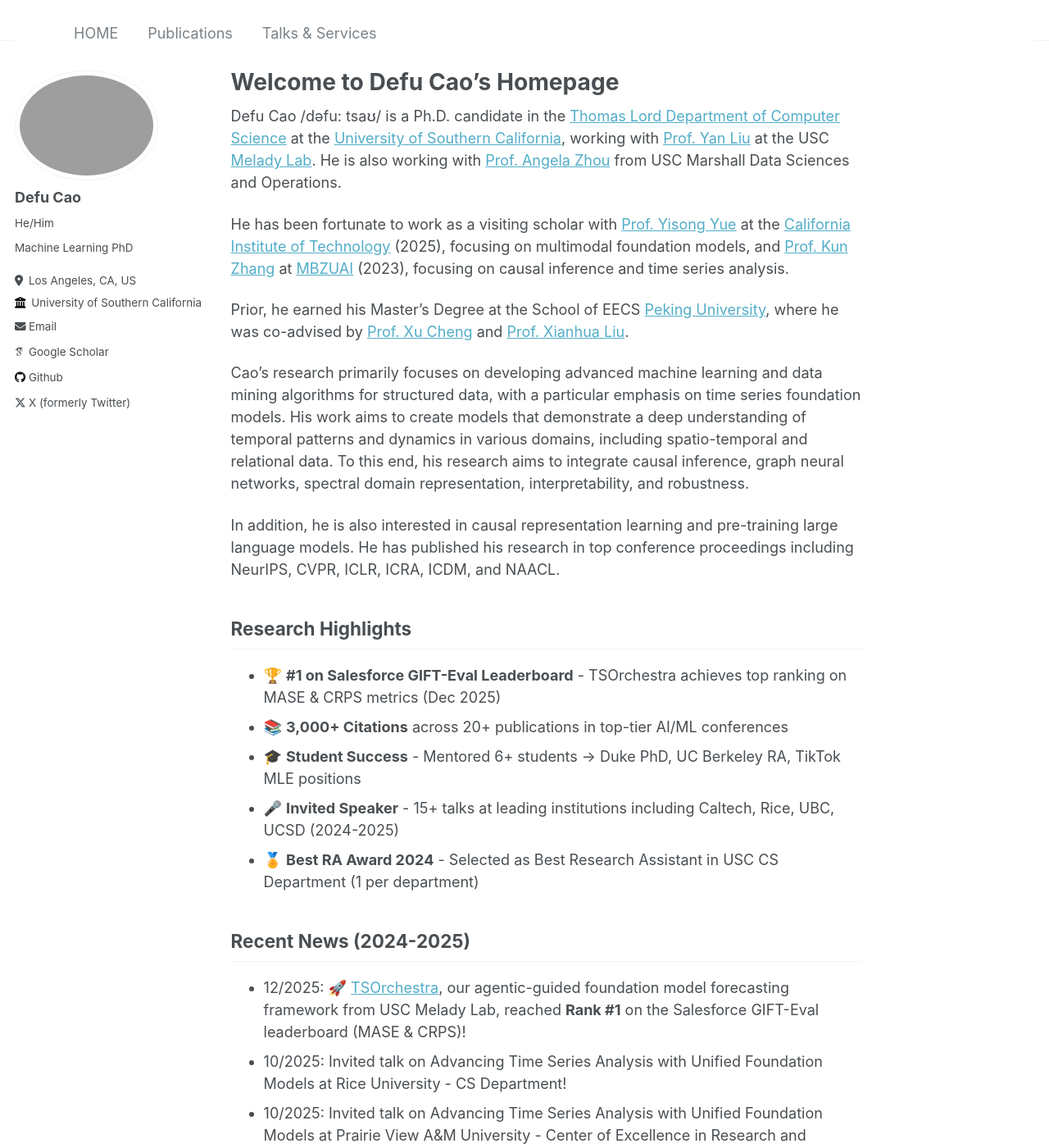
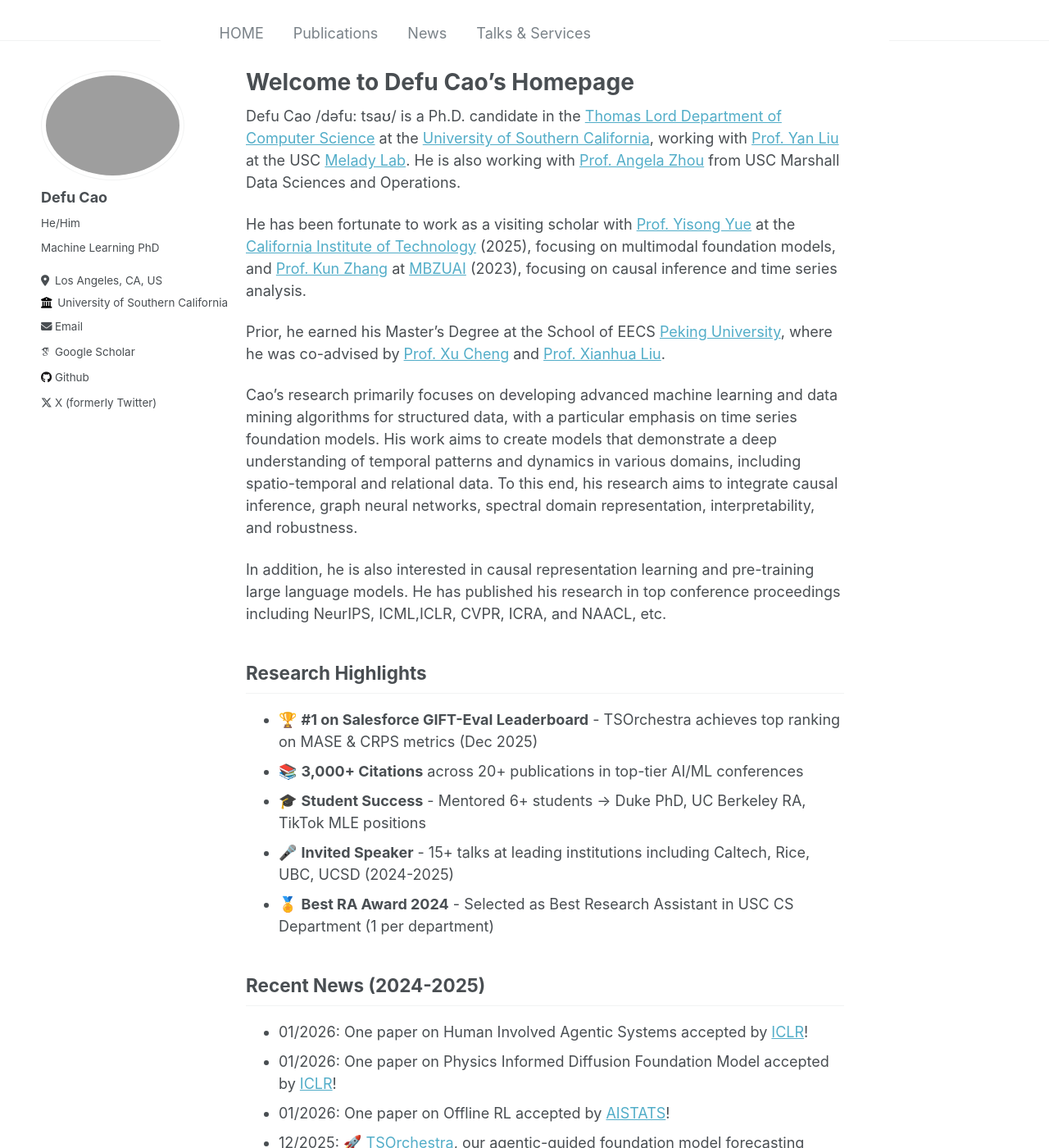
Before and after one commit to idevede/idevede.github.io, a Jekyll site: the page built from _pages/about.md, in a window 1280 px wide and 1400 px high. Shown: the whole window at 82% size. Built offline with Jekyll 4.4.1, drawn with Linux system fonts in a browser that asks for light colours; some web fonts are replaced; comment, search, counter and statistics services are not loaded; some of the changed text lies outside the part shown.

Commit message:
add news in 2026

```diff
--- a/_data/navigation.yml
+++ b/_data/navigation.yml
@@ -7,6 +7,9 @@ main:
 
   - title: "Publications"
     url: /publications/
+
+  - title: "News"
+    url: /news/
 
   - title: "Talks & Services"
     url: /talks/
--- a/_pages/about.md
+++ b/_pages/about.md
@@ -15,7 +15,7 @@ Prior, he earned his Master's Degree at the School of EECS [Peking University](h
 
 Cao's research primarily focuses on developing advanced machine learning and data mining algorithms for structured data, with a particular emphasis on time series foundation models. His work aims to create models that demonstrate a deep understanding of temporal patterns and dynamics in various domains, including spatio-temporal and relational data. To this end, his research aims to integrate causal inference, graph neural networks, spectral domain representation, interpretability, and robustness.
 
-In addition, he is also interested in causal representation learning and pre-training large language models. He has published his research in top conference proceedings including NeurIPS, CVPR, ICLR, ICRA, ICDM, and NAACL.
+In addition, he is also interested in causal representation learning and pre-training large language models. He has published his research in top conference proceedings including NeurIPS, ICML,ICLR, CVPR, ICRA, and NAACL, etc.
 
 ## Research Highlights
 
@@ -27,12 +27,18 @@ In addition, he is also interested in causal representation learning and pre-tra
 
 ## Recent News (2024-2025)
 
+- 01/2026: One paper on Human Involved Agentic Systems  accepted by [ICLR](https://iclr.cc/)!
+- 01/2026: One paper on Physics Informed Diffusion Foundation Model accepted by [ICLR](https://iclr.cc/)!
+- 01/2026: One paper on Offline RL accepted by [AISTATS](https://aistats.org/aistats2026/)!
 - 12/2025: 🚀 [TSOrchestra](https://x.com/caodefu_dove/status/2002102494948966812?s=20), our agentic-guided foundation model forecasting framework from USC Melady Lab, reached **Rank #1** on the Salesforce GIFT-Eval leaderboard (MASE & CRPS)!
 - 10/2025: Invited talk on Advancing Time Series Analysis with Unified Foundation Models at Rice University - CS Department!
 - 10/2025: Invited talk on Advancing Time Series Analysis with Unified Foundation Models at Prairie View A&M University - Center of Excellence in Research and Education for Big Military Data Intelligence!
 - 09/2025: Invited talk on Time Series Foundation Models at Caltech - Academia-Industry X!
 - 07/2025: Invited talk on Time Series Foundation Models at UCSD & Abel.AI!
 - 03/2025: Invited talk on New Frontiers in Time Series Foundation Models at University of British Columbia!
+
+<details markdown="1">
+<summary><strong>Past Achievements (2021-2023)</strong> <i>(click to expand)</i></summary>
 - 10/2024: Invited talk on Time Series Foundation Model in QuantLLM Community!
 - 10/2024: Invited talk on Time Series Foundation Model in Lehigh University!
 - 09/2024: Invited talk on Time Series Foundation Model in Emory University!
@@ -43,8 +49,6 @@ In addition, he is also interested in causal representation learning and pre-tra
 - 03/2024: Awarded a Graduate School Endowed Fellowship for the academic year!
 - 01/2024: One paper accepted by [WWW](https://www2024.thewebconf.org/) and two papers accepted by [ICLR](https://iclr.cc/)!
 
-<details markdown="1">
-<summary><strong>Past Achievements (2021-2023)</strong> <i>(click to expand)</i></summary>
 
 - 12/2023: One paper on multi-modal time series foundation model accepted by [AAAI Mentored Undergraduate Research Program](https://aaai.org/aaai-conference/eaai-24-program/)!
 - 10/2023: One paper on Financial Time-Series Forecasting accepted by [ICAIF](https://ai-finance.org/) as Oral paper!
--- a/_sass/_page.scss
+++ b/_sass/_page.scss
@@ -10,9 +10,10 @@
   padding-right: 1em;
   animation: intro 0.3s both;
   animation-delay: 0.35s;
+  max-width: 95%;
 
   @include breakpoint($x-large) {
-    max-width: $x-large;
+    max-width: 90%;
   }
 }
 
--- a/_sass/_variables.scss
+++ b/_sass/_variables.scss
@@ -120,7 +120,7 @@ $small                      : 600px !default;
 $medium                     : 768px !default;
 $medium-wide                : 900px !default;
 $large                      : 925px !default;
-$x-large                    : 1280px !default;
+$x-large                    : 1920px !default;
 
 /*
    Grid
```
Also changed, not shown: _pages/news.md (added, +50 -0 lines).
